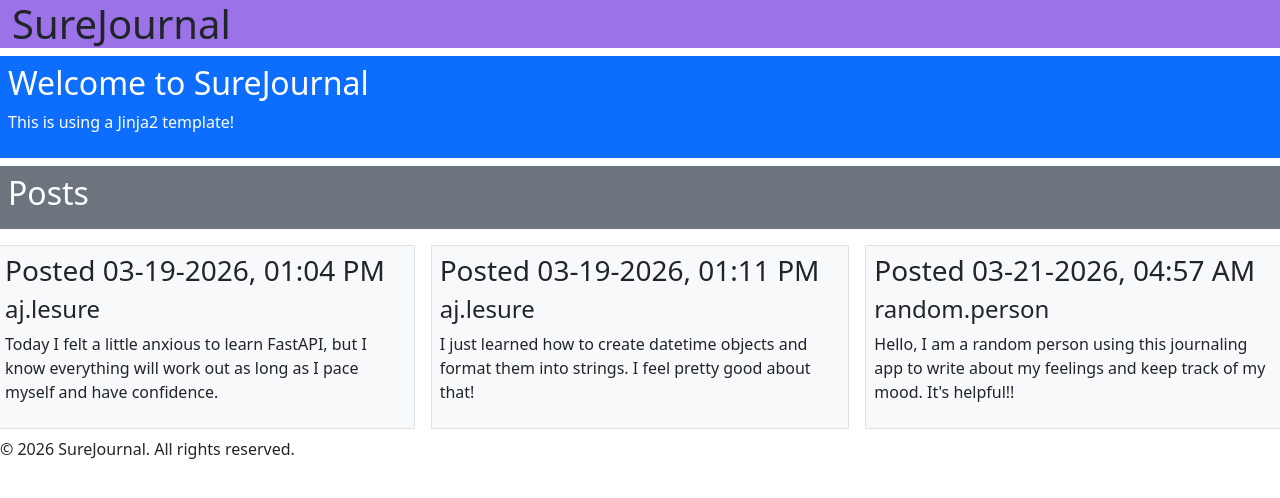
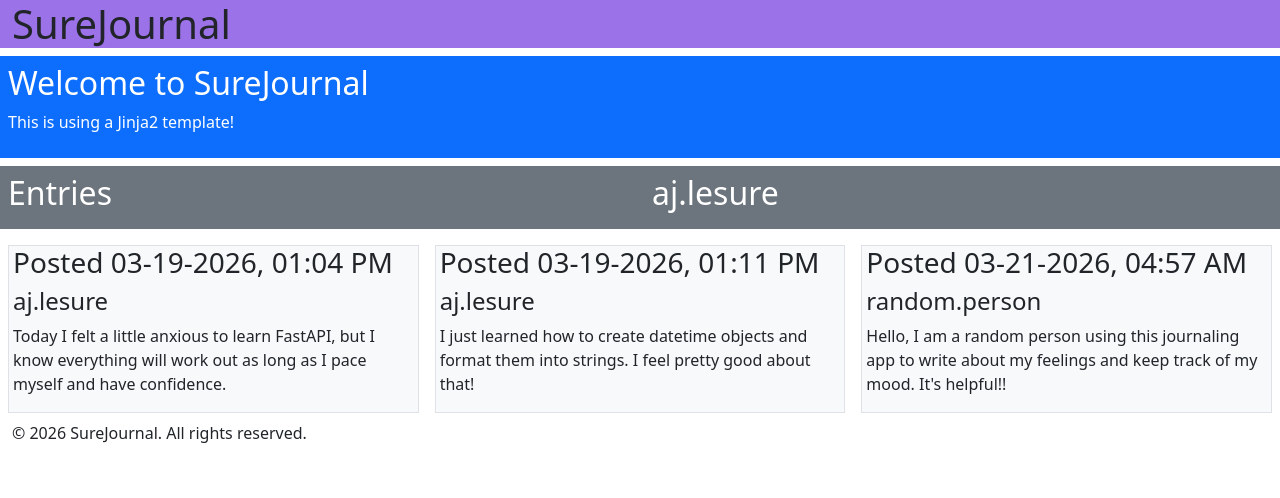
Before and after one commit to AJurBoii/surejournal, a FastAPI app: page / in a window 1280 px wide. Shown: the top 498 px of the page. Run offline with FastAPI, Linux system fonts and the light colour scheme.

Commit message:
Refactor templates

```diff
--- a/templates/home.html
+++ b/templates/home.html
@@ -6,16 +6,21 @@
     </div>
     {% if entries %}
     <div class="container-fluid bg-secondary text-white p-2 my-2">
-        <h2>Posts</h2>
+        <div class="row row-cols-2">
+            <div class="col"><h2>Entries</h2></div>
+            <div class="col"><h2>aj.lesure</h2></div>
+        </div>
     </div>
-    {% endif %}
-    <div class="row">
+    <div class="container-fluid">
+        <div class="row">
         {% for entry in entries %}
-            <div class="col bg-light border m-2 p-2">
+            <div class="col bg-light border m-2 g-2">
                 <h3>{{ entry.getTimestamp() }}</h3>
                 <h4>{{ entry.getUser() }}</h4>
                 <p>{{ entry.getEntry() }}</p>
             </div>
         {% endfor %}
+        </div>
     </div>
+    {% endif %}
 {% endblock content %}
--- a/templates/layout.html
+++ b/templates/layout.html
@@ -17,13 +17,17 @@
             }
         </style>
     </head>
+    <nav>
+        <div class="container-fluid bg-purple"><h1>SureJournal</h1></div>
+    </nav>
     <body>
-        <div class="container-fluid bg-purple"><h1>SureJournal</h1></div>
         {% block content %}
         {% endblock content %}
         <script src="https://cdn.jsdelivr.net/npm/bootstrap@5.3.8/dist/js/bootstrap.bundle.min.js" integrity="sha384-FKyoEForCGlyvwx9Hj09JcYn3nv7wiPVlz7YYwJrWVcXK/BmnVDxM+D2scQbITxI" crossorigin="anonymous"></script>
     </body>
     <footer>
-        <p>&copy; 2026 SureJournal. All rights reserved.</p>
+        <div class="container-fluid">
+            <p>&copy; 2026 SureJournal. All rights reserved.</p>
+        </div>
     </footer>
 </html>
```
